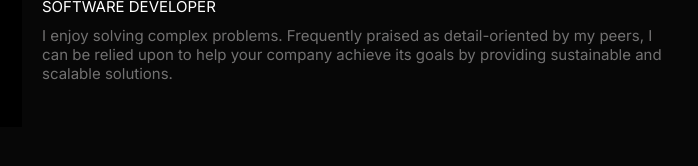
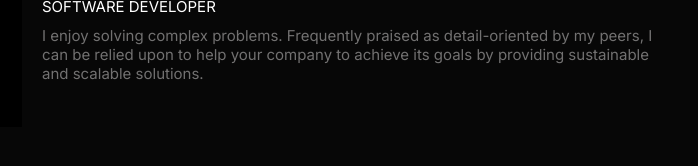
Before and after one commit to KaaranSharmaa/mywebresume, a plain HTML site: page index.html in a window 1280 px wide. Shown: the part 179-345 px from the top of the page, 418-1116 px from the left. Drawn offline with nearby package versions, Linux system fonts and the light colour scheme.

Commit message:
Update index.html

```diff
--- a/index.html
+++ b/index.html
@@ -25,7 +25,7 @@
           <p class="profile_title">Software Developer</p>
           <p class="description profile_description">
            I enjoy solving complex problems. Frequently praised as detail-oriented by my peers,
-           I can be relied upon to help your company achieve its goals by providing sustainable
+           I can be relied upon to help your company to achieve its goals by providing sustainable
             and scalable solutions.
           </p>
 
```
